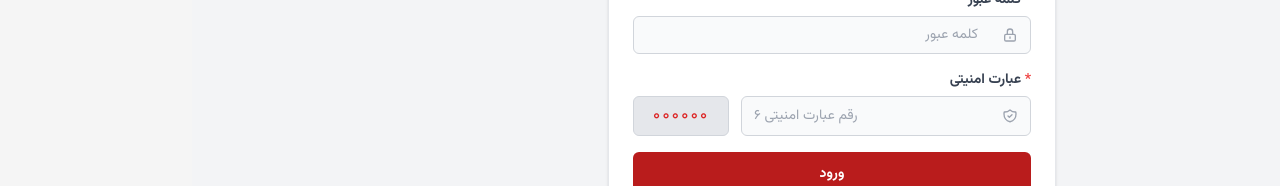
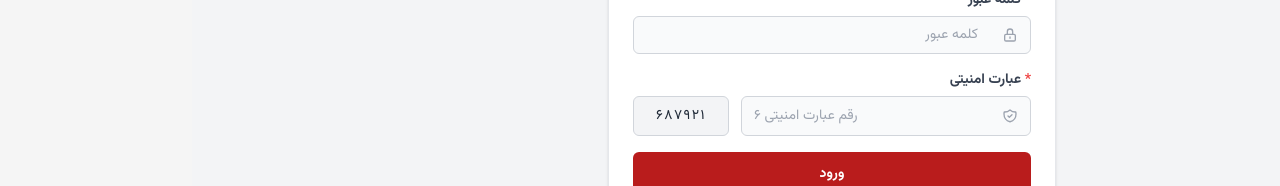
Before and after one commit to begiagin/mbank, a React (Vite) app in the folder client/: page /bbanking/auth/login in a window 1280 px wide. Shown: the part 381-567 px from the top of the page. Built offline with nearby package versions, Linux system fonts and the light colour scheme.

Commit message:
Extract Captcha into standalone component

```diff
--- /dev/null
+++ b/client/src/components/Captcha.jsx
@@ -0,0 +1,62 @@
+import React, { useState, useCallback } from 'react'
+
+const PERSIAN_DIGITS = ['۰', '۱', '۲', '۳', '۴', '۵', '۶', '۷', '۸', '۹']
+
+const generateCaptcha = () => {
+  let result = ''
+  for (let i = 0; i < 6; i++) {
+    result += PERSIAN_DIGITS[Math.floor(Math.random() * 10)]
+  }
+  return result
+}
+
+const Captcha = ({ onChange, value }) => {
+  const [captchaText, setCaptchaText] = useState(generateCaptcha())
+
+  const refresh = useCallback(() => {
+    setCaptchaText(generateCaptcha())
+  }, [])
+
+  const handleChange = (e) => {
+    const input = e.target.value.replace(/[^۰-۹]/g, '')
+    if (input.length <= 6) {
+      onChange(input)
+    }
+  }
+
+  return (
+    <div>
+      <label className="block text-gray-700 text-sm font-bold mb-1.5">
+        <span className="text-red-500">*</span>{' '}
+        عبارت امنیتی
+      </label>
+      <div className="flex gap-3">
+        <div className="flex-1 flex items-center border border-gray-300 rounded-md bg-gray-50 focus-within:border-blue-500 focus-within:ring-1 focus-within:ring-blue-500 transition-all">
+          <div className="px-3 py-2">
+            <svg className="w-4 h-4 text-gray-400" fill="none" stroke="currentColor" viewBox="0 0 24 24">
+              <path strokeLinecap="round" strokeLinejoin="round" strokeWidth={2} d="M9 12l2 2 4-4m5.618-4.016A11.955 11.955 0 0112 2.944a11.955 11.955 0 01-8.618 3.04A12.02 12.02 0 003 9c0 5.591 3.824 10.29 9 11.622 5.176-1.332 9-6.03 9-11.622 0-1.042-.133-2.052-.382-3.016z" />
+            </svg>
+          </div>
+          <input
+            type="text"
+            name="captcha"
+            value={value}
+            onChange={handleChange}
+            required
+            maxLength={6}
+            className="flex-1 px-3 py-2 bg-transparent text-gray-800 text-sm border-none outline-none font-vazirmatn"
+            placeholder="۶ رقم عبارت امنیتی"
+            autoComplete="off"
+            dir="ltr"
+            inputMode="numeric"
+          />
+        </div>
+        <div className="w-24 h-10 bg-gray-100 rounded-md flex items-center justify-center text-gray-800 text-sm border border-gray-300 select-none cursor-pointer hover:bg-gray-200 transition-colors font-vazirmatn tracking-widest" onClick={refresh}>
+          <span>{captchaText}</span>
+        </div>
+      </div>
+    </div>
+  )
+}
+
+export default Captcha
--- a/client/src/pages/Login.jsx
+++ b/client/src/pages/Login.jsx
@@ -1,6 +1,7 @@
 import React, { useState } from 'react'
 import { useNavigate, Link, useSearchParams } from 'react-router-dom'
 import { useAuth } from '../auth/AuthContext'
+import Captcha from '../components/Captcha'
 
 const Login = () => {
   const [formData, setFormData] = useState({
@@ -144,40 +145,7 @@ const Login = () => {
                 </div>
               </div>
 
-              <div>
-                <label className="block text-gray-700 text-sm font-bold mb-1.5">
-                  <span className="text-red-500">*</span>{' '}
-                  عبارت امنیتی
-                </label>
-                <div className="flex gap-3">
-                  <div className="flex-1 flex items-center border border-gray-300 rounded-md bg-gray-50 focus-within:border-blue-500 focus-within:ring-1 focus-within:ring-blue-500 transition-all">
-                    <div className="px-3 py-2">
-                      <svg className="w-4 h-4 text-gray-400" fill="none" stroke="currentColor" viewBox="0 0 24 24">
-                        <path strokeLinecap="round" strokeLinejoin="round" strokeWidth={2} d="M9 12l2 2 4-4m5.618-4.016A11.955 11.955 0 0112 2.944a11.955 11.955 0 01-8.618 3.04A12.02 12.02 0 003 9c0 5.591 3.824 10.29 9 11.622 5.176-1.332 9-6.03 9-11.622 0-1.042-.133-2.052-.382-3.016z" />
-                      </svg>
-                    </div>
-                    <input
-                      type="text"
-                      name="captcha"
-                      value={formData.captcha}
-                      onChange={handleChange}
-                      required
-                      maxLength={6}
-                      className="flex-1 px-3 py-2 bg-transparent text-gray-800 text-sm border-none outline-none font-vazirmatn"
-                      placeholder="۶ رقم عبارت امنیتی"
-                      autoComplete="off"
-                      dir="ltr"
-                      inputMode="numeric"
-                      pattern="[۰-۹]{6}"
-                    />
-                  </div>
-                  <div className="w-24 h-10 bg-gray-200 rounded-md flex items-center justify-center text-gray-500 text-xs border border-gray-300 select-none">
-                    <span className="font-vazirmatn text-lg tracking-widest text-red-600">
-                      {formData.captcha || '۰۰۰۰۰۰'}
-                    </span>
-                  </div>
-                </div>
-              </div>
+              <Captcha value={formData.captcha} onChange={(val) => setFormData({ ...formData, captcha: val })} />
 
               <button
                 type="submit"
```
